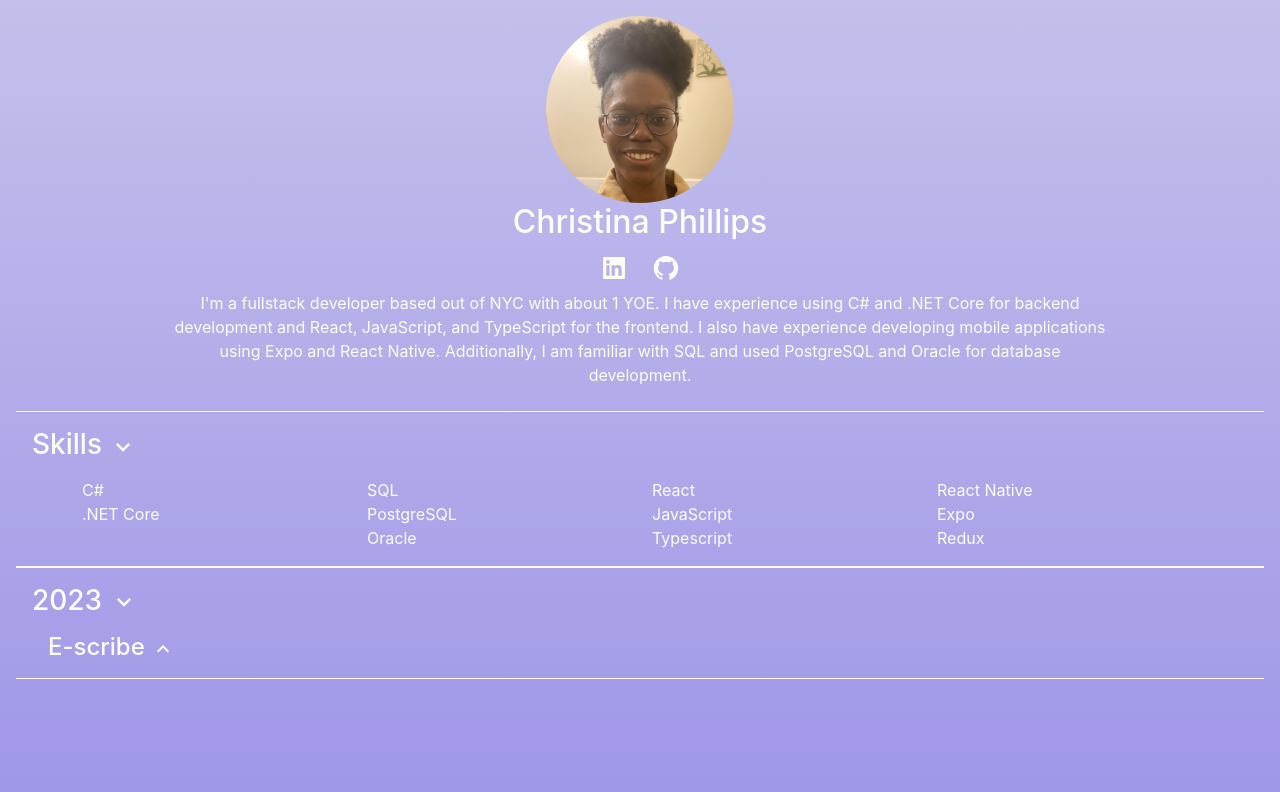
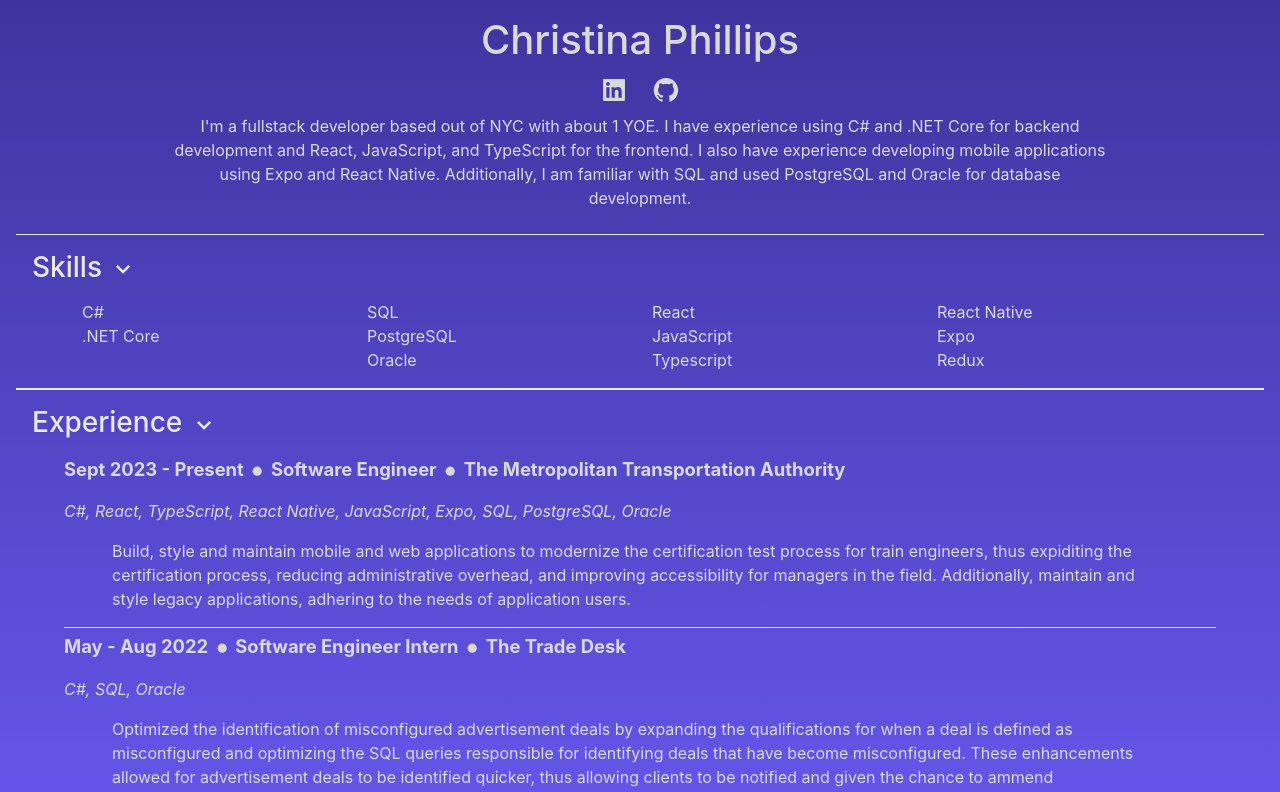
Before and after one commit to chq-ristina/portfolio-website, a React (Create React App) app: page / in a window 1280 px wide. Shown: the top 792 px of the page. Built offline with nearby package versions, Linux system fonts and the light colour scheme.

Commit message:
Adding experience

```diff
--- a/public/index.html
+++ b/public/index.html
@@ -25,7 +25,7 @@
       Learn how to configure a non-root public URL by running `npm run build`.
     -->
     <link href="https://cdn.jsdelivr.net/npm/bootstrap@5.3.3/dist/css/bootstrap.min.css" rel="stylesheet" integrity="sha384-QWTKZyjpPEjISv5WaRU9OFeRpok6YctnYmDr5pNlyT2bRjXh0JMhjY6hW+ALEwIH" crossorigin="anonymous">
-    <title>Christina Phillips - Portfolio Website</title>
+    <title>Christina Phillips</title>
   </head>
   <body>
     <noscript>You need to enable JavaScript to run this app.</noscript>
--- a/src/App.scss
+++ b/src/App.scss
@@ -1,12 +1,12 @@
-$base-color: #9d95e8;
-$base-color-2: #c4c0eb;
-$text-color: #fcfcf0;
-$text-color-dark: #000;
+$base-color: #6b5cf7;
+$base-color-2: #3f349e;
+$text-color: #eaeae4;
+$text-color-primary: #d9d9d7;
 
 body {
     background: linear-gradient($base-color-2 0%, $base-color 100%);
     // background-repeat: no-repeat;
-    color: $text-color;
+    color: $text-color-primary;
     min-height: 100vh;
     margin: 16px;
 }
@@ -42,6 +42,27 @@
 .component {
     border-top: 1px solid $text-color;
     border-bottom: 1px solid $text-color;
+
+    h3{
+        color: $text-color ;
+    }
+}
+
+.exp-title{
+    font-size: 1.15rem;
+}
+
+.exp-desc{
+    width: 80vw;
+}
+
+.exp{
+    width: 90vw;
+}
+
+.border-bottom{
+    border-bottom: 1px solid $text-color;
+    margin-bottom: 5px;
 }
 
 @media screen and (min-device-width: 1200px) and (max-device-width: 1600px) and (-webkit-min-device-pixel-ratio: 1) {
--- /dev/null
+++ b/src/components/Experience.tsx
@@ -0,0 +1,44 @@
+import { useState } from "react";
+import { MdKeyboardArrowDown } from "react-icons/md";
+import { MdKeyboardArrowUp } from "react-icons/md";
+import { ExperienceItem } from "./ExperienceItem";
+
+export function Experience() {
+  const [collapse, setCollapsed] = useState(true);
+
+  return (
+    <div className="component my-6">
+      <h3
+        data-bs-toggle="collapse"
+        role="button"
+        data-bs-target="#collapseExperience"
+        aria-expanded="false"
+        aria-controls="collapseExperience"
+        onClick={() => setCollapsed(!collapse)}
+        className="m-3"
+      >
+        Experience {collapse ? <MdKeyboardArrowDown /> : <MdKeyboardArrowUp />}
+      </h3>
+      <div className="collapse show" id="collapseExperience">
+        <ExperienceItem
+          timePeriod={"Sept 2023 - Present"}
+          jobTitle={"Software Engineer"}
+          company={"The Metropolitan Transportation Authority"}
+          technologies={["C#, React, TypeScript, React Native, JavaScript, Expo, SQL, PostgreSQL, Oracle"]}
+          experienceDescription={"Build, style and maintain mobile and web applications to modernize the certification test process for train engineers, thus expiditing the certification process, reducing administrative overhead, and improving accessibility for managers in the field. Additionally, maintain and style legacy applications, adhering to the needs of application users. "}
+          className={"border-bottom"}
+        />
+
+        <ExperienceItem
+          timePeriod={"May - Aug 2022"}
+          jobTitle={"Software Engineer Intern"}
+          company={"The Trade Desk"}
+          technologies={["C#, SQL, Oracle"]}
+          experienceDescription={
+            "Optimized the identification of misconfigured advertisement deals by expanding the qualifications for when a deal is defined as misconfigured and optimizing the SQL queries responsible for identifying deals that have become misconfigured. These enhancements allowed for advertisement deals to be identified quicker, thus allowing clients to be notified and given the chance to ammend misconfigured advertisement deals much sooner."
+          }
+        />
+      </div>
+    </div>
+  );
+}
--- /dev/null
+++ b/src/components/ExperienceItem.tsx
@@ -0,0 +1,24 @@
+import { GoDotFill } from "react-icons/go";
+
+export interface IExperienceItem {
+  timePeriod: string;
+  jobTitle: string;
+  company: string;
+  technologies: string[]
+  experienceDescription: string;
+  className?: string;
+}
+
+export function ExperienceItem(props: IExperienceItem) {
+  return (
+    <div className={`ms-5 exp ${props.className ? props.className : ""}`}>
+        <p className="fw-bold exp-title">{props.timePeriod} <GoDotFill/> {props.jobTitle} <GoDotFill/> {props.company}</p>
+        {props.technologies.map((technology, index) => (
+            <p className="fst-italic">{technology}</p>
+        ))}
+      <div className="ms-5 exp-desc">
+        <p>{props.experienceDescription}</p>
+      </div>
+    </div>
+  );
+}
--- a/src/components/ProjectDescription.tsx
+++ b/src/components/ProjectDescription.tsx
@@ -1,7 +1,6 @@
 import { useState } from "react";
 import { MdKeyboardArrowDown } from "react-icons/md";
 import { MdKeyboardArrowUp } from "react-icons/md";
-import test from "../assets/SuperMarioOdysseyTitleScreen.jpg";
 
 export interface ImgCard {
   src: string;
@@ -15,8 +14,6 @@
   technologies: string[];
   images: ImgCard[];
 }
-
-/*TODO: Work on Styling for the url, project description, technologies, and images */
 
 export function ProjectDescription(props: IProjectDescription) {
   const [collapse, setCollapse] = useState(false);
--- a/src/pages/Home.tsx
+++ b/src/pages/Home.tsx
@@ -1,4 +1,5 @@
 import headshot from "../assets/headshot.jpg";
+import { Experience } from "../components/Experience";
 import { Projects } from "../components/Projects";
 import { Skills } from "../components/Skills";
 
@@ -18,11 +19,11 @@
 
   return (
     <div className="m-6">
-      <div className="d-flex justify-content-center align-items-center">
+      {/* <div className="d-flex justify-content-center align-items-center">
         <img src={headshot} className="headshot" alt="Headshot" />
-      </div>
+      </div> */}
       <div className="d-flex flex-column justify-content-center align-items-center mb-4">
-        <h2>Christina Phillips</h2>
+        <h1>Christina Phillips</h1>
         <div>
           <h3>
             <a
@@ -46,6 +47,7 @@
         </span>
       </div>
       <Skills />
+      <Experience/>
       <Projects />
     </div>
   );
```
